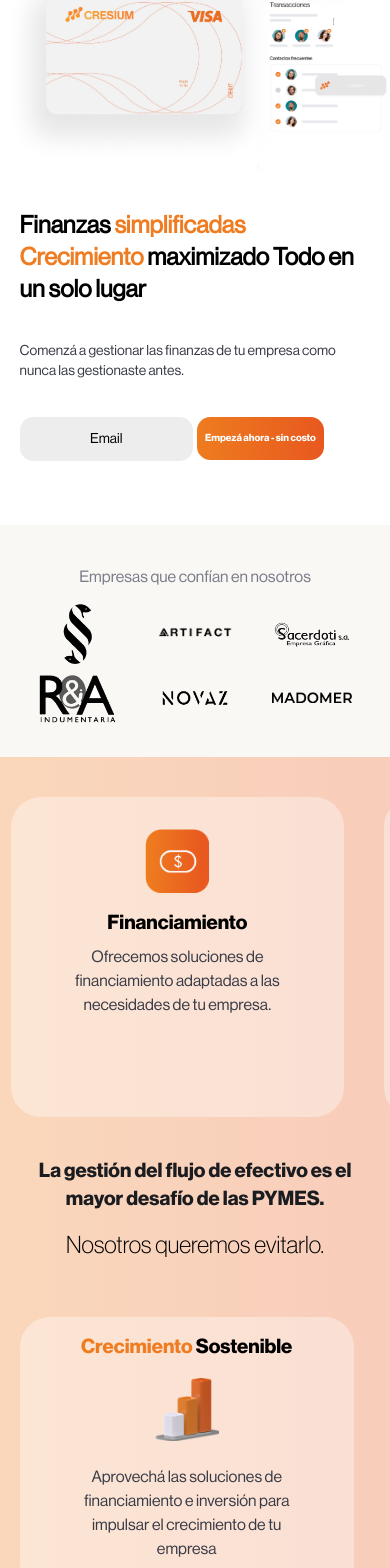
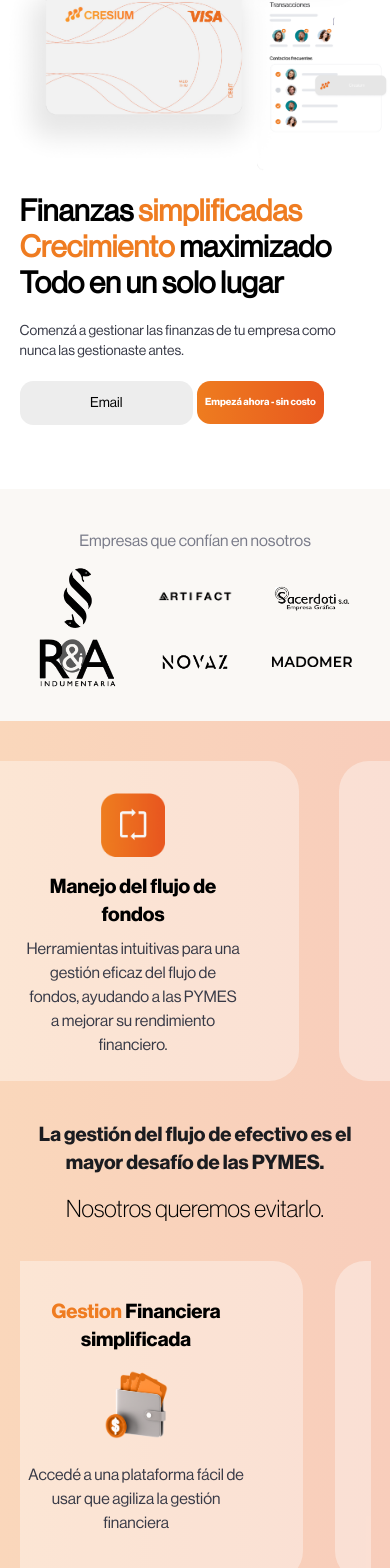
Before and after one commit to MaxiSanchez600/cresiumweb, a React (Vite) app: page / in a window 390 px wide. Shown: the part 131-1699 px from the top of the page. Built offline with nearby package versions, Linux system fonts and the light colour scheme.

Commit message:
style fixes and add wp button

```diff
--- a/package.json
+++ b/package.json
@@ -16,6 +16,7 @@
     "react": "^18.2.0",
     "react-dom": "^18.2.0",
     "react-dropdown": "^1.11.0",
+    "react-floating-whatsapp": "^5.0.8",
     "react-i18next": "^13.5.0",
     "react-router-dom": "^6.20.1"
   },
--- a/src/components/solution-card.jsx
+++ b/src/components/solution-card.jsx
@@ -14,9 +14,9 @@
 
   return (
     <div
-      className={`rounded-[30px] py-4 px-3 transition duration-200 cursor-default ease-out  ${
+      className={`min-h-50 rounded-[30px] py-4 px-3 transition duration-200 cursor-default ease-out  ${
         bgacive ? "sm:bg-[#f6dccf] sm:shadow-lg" : "sm:bg-inherit"
-      } bg-[#FFFFFF5E]`}
+      } bg-[#FFFFFF5E] flex flex-col h-80 items-center justify-center`}
     >
       {imgpositon === "top" && <img src={src} className="w-16 mx-auto py-4" />}
       <h2
--- a/src/pages/home.jsx
+++ b/src/pages/home.jsx
@@ -1,5 +1,5 @@
 /* eslint-disable no-unused-vars */
-import { Fragment } from "react";
+import { Fragment, useRef, useEffect } from "react";
 import hero_img from "../assets/images/hero_img.png";
 import s from "../assets/images/s.png";
 import novaz from "../assets/images/novaz.png";
@@ -25,6 +25,7 @@
 import testimonial_2 from "../assets/images/testimonial_2.png";
 import { useTranslation } from "react-i18next";
 import hero_img_mobile from "../assets/images/mobile_top.png";
+import avatar from "../assets/images/smallLogo.png";
 import {
   Header,
   Footer,
@@ -36,12 +37,60 @@
   TestimonialCard,
 } from "../components";
 import Emailnewsletter from "../components/email-newsletter";
+import { FloatingWhatsApp } from "react-floating-whatsapp";
+
 export default function Home() {
   const { t } = useTranslation();
 
+  const scrollContainer1Ref = useRef(null);
+  const scrollContainer2Ref = useRef(null);
+
+  useEffect(() => {
+    const scrollContainer1 = scrollContainer1Ref.current;
+    const scrollContainer2 = scrollContainer2Ref.current;
+
+    const scrollSpeed1 = 1;
+    const scrollSpeed2 = 1;
+
+    const handleScroll = (scrollContainer, scrollSpeed) => {
+      const maxScrollLeft =
+        scrollContainer.scrollWidth - scrollContainer.clientWidth;
+
+      const scroll = () => {
+        scrollContainer.scrollLeft += scrollSpeed;
+
+        if (
+          scrollContainer.scrollLeft >= maxScrollLeft ||
+          scrollContainer.scrollLeft <= 0
+        ) {
+          scrollSpeed *= -1;
+        }
+      };
+
+      const intervalId = setInterval(scroll, 16);
+
+      return () => clearInterval(intervalId);
+    };
+
+    const cleanup1 = handleScroll(scrollContainer1, scrollSpeed1);
+    const cleanup2 = handleScroll(scrollContainer2, scrollSpeed2);
+
+    return () => {
+      cleanup1();
+      cleanup2();
+    };
+  }, []);
   return (
     <Fragment>
       <Header />
+      <FloatingWhatsApp
+        phoneNumber="+5491125542014"
+        accountName="Cresium"
+        chatMessage="Listos para potenciar tus finanzas!"
+        statusMessage="Suele responder al instante"
+        placeholder="Escribi tu mensaje..."
+        avatar={avatar}
+      />
       <main>
         {/* Hero */}
         <img src={hero_img_mobile} alt="" className="sm:hidden block" />
@@ -52,7 +101,7 @@
           <div className="sm:col-span-6 pb-10 col-span-12 sm:order-1 order-2">
             <h2
               dangerouslySetInnerHTML={{ __html: t("hero.title") }}
-              className="lg:text-5xl text-2xl animate_fadeInUp  py-7 font-bold"
+              className="lg:text-5xl text-3xl animate_fadeInUp  lg:py-7 py-3 font-bold"
             ></h2>
             <div className="sm:block hidden">
               <Text
@@ -71,7 +120,7 @@
               />
             </div>
 
-            <form className="w-full mt-7">
+            <form className="w-full lg:mt-7 mt-3">
               <div className="grid sm:gap-3 gap-1 grid-cols-12">
                 <div className="lg:col-span-7 rounded-[13.27px] sm:col-span-12 col-span-6">
                   <Input />
@@ -117,9 +166,12 @@
         {/* Solutions */}
         <div id="solutions">
           <div className="bg-gradient-to-r from-[#fad7bb] to-[#f8cdbb] ">
-            <div className="xl:overflow-hidden overflow-x-scroll">
+            <div
+              ref={scrollContainer1Ref}
+              className="xl:overflow-hidden overflow-x-auto"
+            >
               <div className="min-w-[1100px]">
-                <div className="grid grid-cols-3 lg:gap-10  gap-10 lg:py-28 py-10 2xl:w-[60%]  sm:w-[90%] w-[98%] mx-auto">
+                <div className="grid grid-cols-3 lg:gap-10 gap-10 lg:py-28 py-10 2xl:w-[60%]  sm:w-[90%] w-[98%] mx-auto">
                   <SolutionCard
                     imgpositon="top"
                     title={t("soltions.solution_1.title")}
@@ -156,9 +208,12 @@
               <h4 className="sm:text-4xl text-2xl py-4 font-NeueHaasDisplayThin font-[500] text-center">
                 {t("soltions.subtitle")}
               </h4>
-              <div className="xl:overflow-hidden overflow-x-scroll">
-                <div className="sm:min-w-[1000px]  min-w-[1800px]">
-                  <div className="grid lg:gap-12 md:gap-2 gap-8  sm:py-10 pt-10 sm:grid-cols-3 grid-cols-5 ">
+              <div
+                ref={scrollContainer2Ref}
+                className="xl:overflow-hidden overflow-x-auto"
+              >
+                <div className="sm:min-w-[1000px] min-w-[1800px]">
+                  <div className="grid lg:gap-12 md:gap-2 gap-8 sm:grid-cols-3 grid-cols-5 py-5">
                     <SolutionCard
                       imgpositon="middle"
                       title={t("soltions.solution_4.title")}
@@ -221,7 +276,7 @@
                     shadow={false}
                     src={TextBubble}
                     bgacive={true}
-                    width={"85%"}
+                    width={"70%"}
                     description={t("soltions.solution_7.description")}
                   />
                 </div>
```
Also changed, not shown: src/assets/images/smallLogo.png (added), 1 other file (tests, documents, lock files or other folders).
